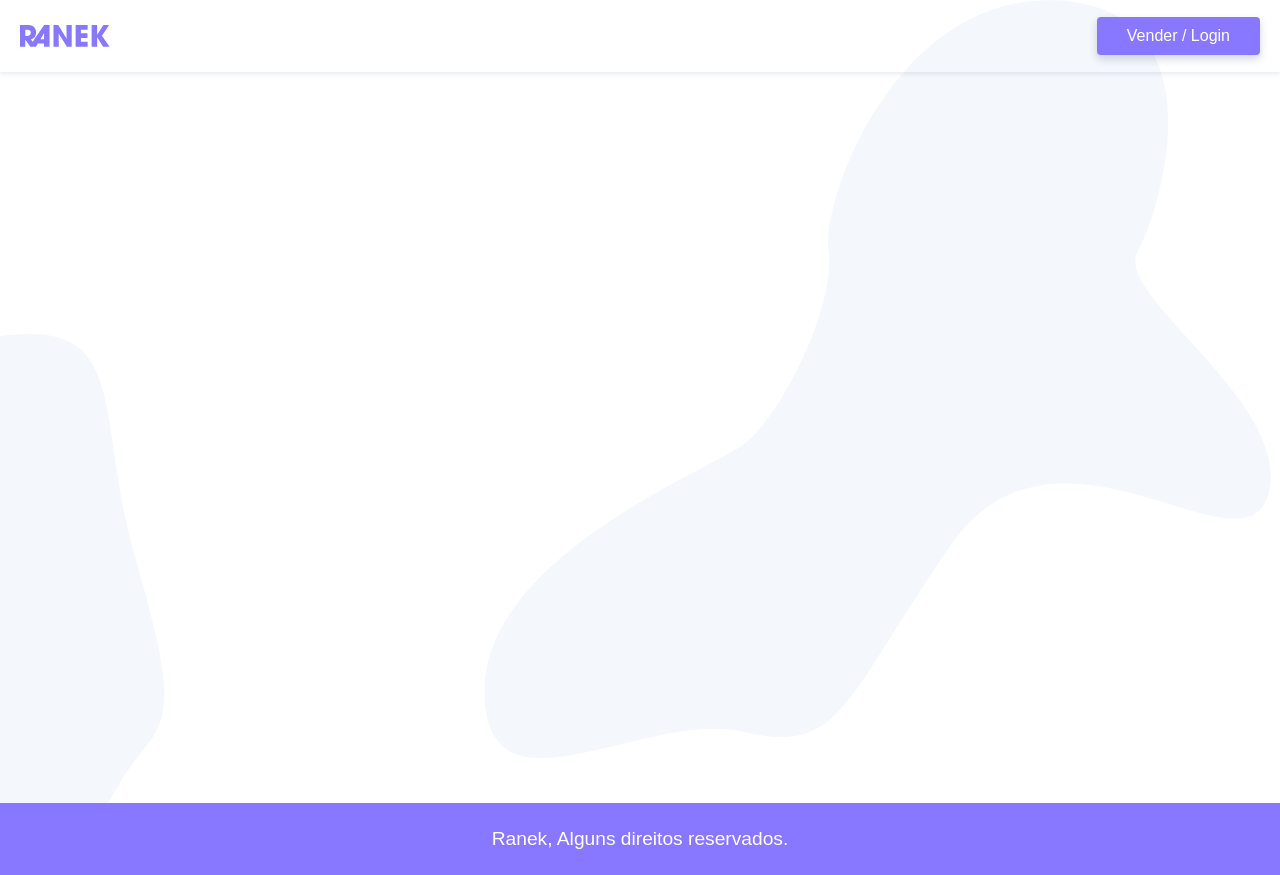
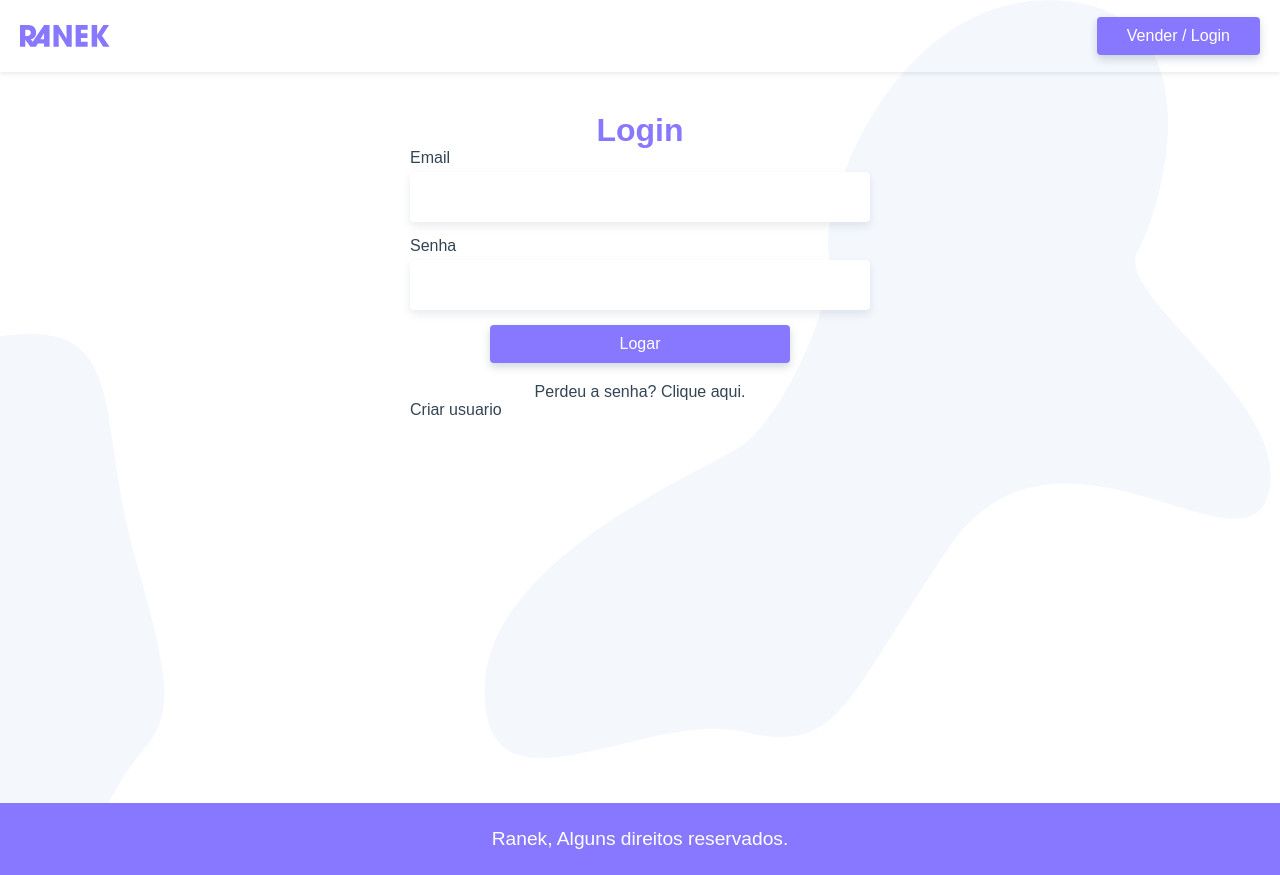
Before and after one commit to robcorreia/ranek-project-ecommerce-vuejs, a Vue app: page /login in a window 1280 px wide. Built offline with nearby package versions, Linux system fonts and the light colour scheme.

Commit message:
feat: add LoginPage

```diff
--- a/src/App.vue
+++ b/src/App.vue
@@ -2,7 +2,9 @@
   <div id="app">
     <Header />
     <main id="main">
-      <router-view />
+      <transition model="out-in">
+        <router-view />
+      </transition>
     </main>
     <Footer />
   </div>
@@ -53,21 +55,25 @@
   display: block;
 }
 
+label {
+  margin-bottom: 5px;
+}
+
 input,
 textarea {
   border-radius: 4px;
-  border: none;
+  border: 1px solid white;
   padding: 15px;
   box-shadow: 0 4px 8px rgba(30, 60, 90, 0.1);
   transition: all 0.3s;
   font-size: 1rem;
-  font-family: "Avenir", Arial, Helvetica, sans-serif;
+  font-family: "Avenir", Helvetica, Arial, sans-serif;
   margin-bottom: 15px;
 }
 
 input:hover,
+input:focus,
 textarea:hover,
-input:focus,
 textarea:focus {
   outline: none;
   box-shadow: 0 6px 12px rgba(30, 60, 90, 0.2);
--- /dev/null
+++ b/src/components/CreateUser.vue
@@ -0,0 +1,11 @@
+<template>
+  <p>Criar usuario</p>
+</template>
+
+<script>
+export default {
+  name: "CreateUser",
+};
+</script>
+
+<style></style>
--- a/src/router/index.js
+++ b/src/router/index.js
@@ -2,6 +2,7 @@
 import VueRouter from "vue-router";
 import Home from "../views/Home.vue";
 import Product from "../views/Product.vue";
+import Login from "../views/Login.vue";
 
 Vue.use(VueRouter);
 
@@ -17,6 +18,11 @@
     component: Product,
     props: true,
   },
+  {
+    path: "/login",
+    name: "login",
+    component: Login,
+  },
 ];
 
 const router = new VueRouter({
--- /dev/null
+++ b/src/views/Login.vue
@@ -0,0 +1,77 @@
+<template>
+  <section class="login">
+    <form>
+      <h1>Login</h1>
+      <label for="email">Email</label>
+      <input type="email" name="email" id="email" v-model="login.email" />
+      <label for="passwword">Senha</label>
+      <input
+        type="passwword"
+        name="passwword"
+        id="passwword"
+        v-model="login.password"
+      />
+      <button class="btn" @click.prevent="logIn">Logar</button>
+    </form>
+    <p class="lostPassword">
+      <a href="/" target="_blank">Perdeu a senha? Clique aqui.</a>
+    </p>
+    <CreateUser />
+  </section>
+</template>
+
+<script>
+import CreateUser from "@/components/CreateUser.vue";
+
+export default {
+  components: { CreateUser },
+  name: "Login",
+  data() {
+    return {
+      login: {
+        email: "",
+        password: "",
+      },
+    };
+  },
+  methods: {
+    logIn() {},
+  },
+};
+</script>
+
+<style scoped>
+.login {
+  max-width: 500px;
+  margin: 0 auto;
+  padding: 0 20px;
+}
+
+h1 {
+  text-align: center;
+  font-size: 2rem;
+  margin-top: 40px;
+  color: #87f;
+}
+
+form {
+  display: grid;
+}
+
+.btn {
+  width: 100%;
+  max-width: 300px;
+  margin-left: auto;
+  margin-right: auto;
+}
+
+.lostPassword {
+  text-align: center;
+  margin: 20px auto 0 auto;
+}
+
+.lostPassword:hover {
+  color: #87f;
+  text-decoration: underline;
+}
+</style>
```
